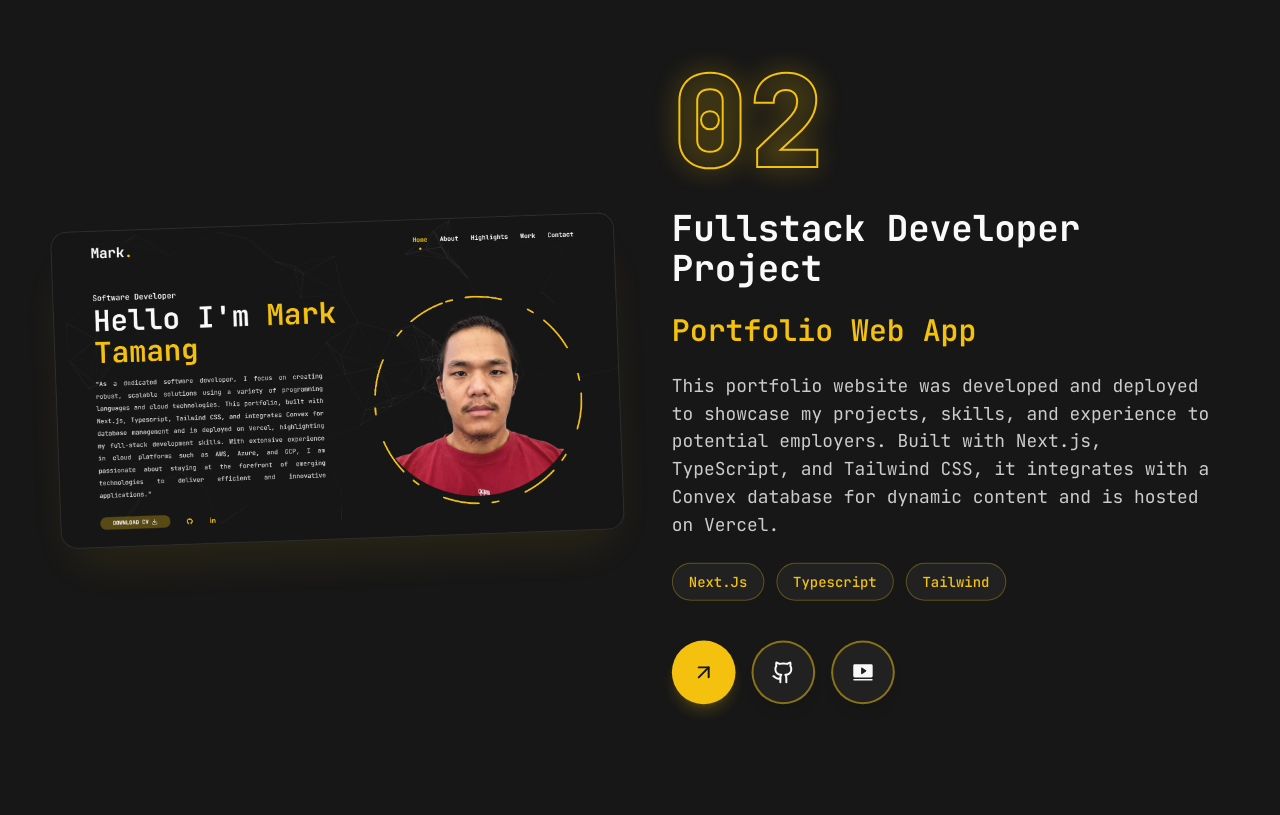
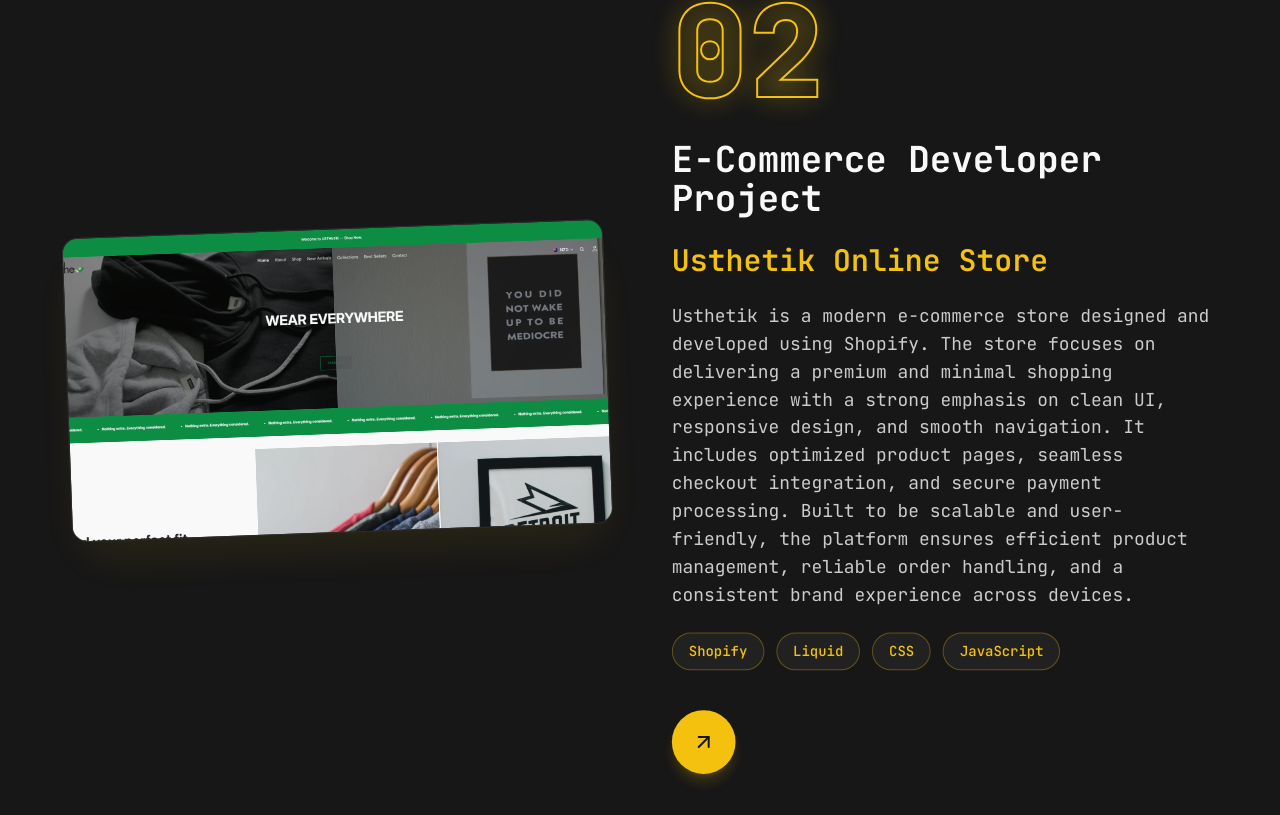
Before and after one commit to marktmng/mark-portfolio, a Next.js app: page /projects in a window 1280 px wide. Shown: the part 1325-2140 px from the top of the page. Built offline with nearby package versions, Linux system fonts and the light colour scheme; no server answers.

Commit message:
added usthetik on project and made project image clickable

```diff
--- a/app/projects/page.jsx
+++ b/app/projects/page.jsx
@@ -33,15 +33,18 @@ const projects = [
   },
   {
     num: "02",
-    category: "Fullstack Developer",
-    title: "Portfolio Web App",
+    category: "E-commerce Developer",
+    title: "Usthetik Online Store",
     description:
-      "This portfolio website was developed and deployed to showcase my projects, skills, and experience to potential employers. Built with Next.js, TypeScript, and Tailwind CSS, it integrates with a Convex database for dynamic content and is hosted on Vercel.",
-    stack: [{ name: "Next.Js" }, { name: "Typescript" }, { name: "Tailwind" }],
-    image: "/assets/work/portfolio.png",
-    live: "https://marktmg.com/",
-    github: { full: "https://github.com/marktmng/mark-portfolio.git" },
-    demo: "https://marktmg.com/",
+      "Usthetik is a modern e-commerce store designed and developed using Shopify. The store focuses on delivering a premium and minimal shopping experience with a strong emphasis on clean UI, responsive design, and smooth navigation. It includes optimized product pages, seamless checkout integration, and secure payment processing. Built to be scalable and user-friendly, the platform ensures efficient product management, reliable order handling, and a consistent brand experience across devices.",
+    stack: [
+      { name: "Shopify" },
+      { name: "Liquid" },
+      { name: "CSS" },
+      { name: "JavaScript" },
+    ],
+    image: "/assets/work/usthetik.png", // replace with your actual image path
+    live: "https://usthetik.com",
   },
   {
     num: "03",
@@ -220,44 +223,55 @@ const ProjectCard = ({ project, index }) => {
               </a>
 
               {/* GitHub */}
+              {project.github && Object.keys(project.github).length > 0 && (
                 <div className="relative group">
+                  {/* Icon */}
                   <div className="w-16 h-16 rounded-full bg-white/5 border-2 border-[#fac70f]/50 flex justify-center items-center cursor-pointer hover:bg-[#fac70f]/10 transition-all shadow-lg">
                     <Github className="text-white w-6 h-6 group-hover:text-[#fac70f] transition-colors" />
                   </div>
 
-                <div className="absolute left-1/2 -translate-x-1/2 bottom-full mb-3 bg-[#171717] border border-[#fac70f]/30 rounded-xl shadow-2xl p-3 opacity-0 group-hover:opacity-100 transition-all duration-300 scale-95 group-hover:scale-100 pointer-events-none group-hover:pointer-events-auto z-20 min-w-[200px]">
-                  {project.github?.frontend && (
+                  {/* Invisible hover bridge (IMPORTANT) */}
+                  <div className="absolute bottom-full left-1/2 -translate-x-1/2 h-4 w-full"></div>
+
+                  {/* Dropdown */}
+                  <div
+                    className="absolute left-1/2 -translate-x-1/2 bottom-full mb-4 bg-[#171717] border border-[#fac70f]/30 rounded-xl shadow-2xl p-3
+                    opacity-0 group-hover:opacity-100
+                    pointer-events-none group-hover:pointer-events-auto
+                    transition-all duration-200 z-20 min-w-[180px]"
+                  >
+                    {project.github.frontend && (
                       <a
                         href={project.github.frontend}
                         target="_blank"
-                      rel="noopener noreferrer"
-                      className="block text-white hover:text-[#fac70f] text-sm px-3 py-2 rounded hover:bg-white/5 transition-colors whitespace-nowrap"
+                        className="block text-white hover:text-[#fac70f] text-sm px-3 py-2 rounded hover:bg-white/5"
                       >
-                      🖥️ Frontend Repository
+                        Frontend
                       </a>
                     )}
-                  {project.github?.backend && (
+
+                    {project.github.backend && (
                       <a
                         href={project.github.backend}
                         target="_blank"
-                      rel="noopener noreferrer"
-                      className="block text-white hover:text-[#fac70f] text-sm px-3 py-2 rounded hover:bg-white/5 transition-colors whitespace-nowrap"
+                        className="block text-white hover:text-[#fac70f] text-sm px-3 py-2 rounded hover:bg-white/5"
                       >
-                      ⚙️ Backend Repository
+                        Backend
                       </a>
                     )}
-                  {project.github?.full && (
+
+                    {project.github.full && (
                       <a
                         href={project.github.full}
                         target="_blank"
-                      rel="noopener noreferrer"
-                      className="block text-white hover:text-[#fac70f] text-sm px-3 py-2 rounded hover:bg-white/5 transition-colors whitespace-nowrap"
+                        className="block text-white hover:text-[#fac70f] text-sm px-3 py-2 rounded hover:bg-white/5"
                       >
-                      📦 Full Project Repository
+                        Fullstack
                       </a>
                     )}
                   </div>
                 </div>
+              )}
 
               {/* Demo Button */}
               {project.demo && project.demo.endsWith(".mp4") ? (
@@ -292,15 +306,47 @@ const ProjectCard = ({ project, index }) => {
               whileInView={{ opacity: 1, scale: 1 }}
               transition={{ duration: 0.8, delay: 0.3 }}
               viewport={{ once: false, amount: 0.3 }}
-              whileHover={{ scale: 1.02 }}
-              style={{ scale: imageScale }}
-              className="relative aspect-video rounded-2xl overflow-hidden shadow-2xl shadow-[#fac70f]/10 border border-white/10"
+              className="relative aspect-video rounded-2xl overflow-hidden shadow-2xl shadow-[#fac70f]/10 border border-white/10 group"
             >
+              {project.live && project.live !== "#" ? (
+                <a
+                  href={project.live}
+                  target="_blank"
+                  rel="noopener noreferrer"
+                  className="block w-full h-full"
+                >
+                  {/* Image */}
+                  <motion.img
+                    src={project.image}
+                    alt={project.title}
+                    className="w-full h-full object-cover transition-transform duration-500 group-hover:scale-110"
+                  />
+
+                  {/* Dark overlay */}
+                  <div className="absolute inset-0 bg-black/40 opacity-0 group-hover:opacity-100 transition duration-300" />
+
+                  {/* Center icon */}
+                  <div className="absolute inset-0 flex items-center justify-center opacity-0 group-hover:opacity-100 transition duration-300">
+                    <div className="w-14 h-14 rounded-full bg-[#fac70f] flex items-center justify-center shadow-lg">
+                      <ArrowUpRight className="text-black w-6 h-6" />
+                    </div>
+                  </div>
+
+                  {/* Bottom label */}
+                  <div className="absolute bottom-4 left-4 right-4 flex justify-between items-center opacity-0 group-hover:opacity-100 transition duration-300">
+                    <span className="text-white text-sm font-medium tracking-wide">
+                      Visit Website
+                    </span>
+                    <span className="text-[#fac70f] text-xs">↗</span>
+                  </div>
+                </a>
+              ) : (
                 <img
                   src={project.image}
                   alt={project.title}
                   className="w-full h-full object-cover"
                 />
+              )}
             </motion.div>
           </motion.div>
         </div>
```
Also changed, not shown: public/assets/work/usthetik.png (added). Lines whose indentation alone changed are shown as unchanged.
